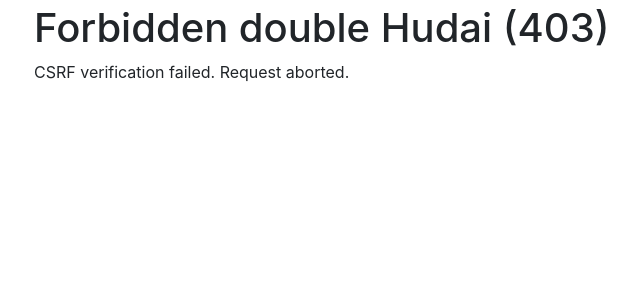
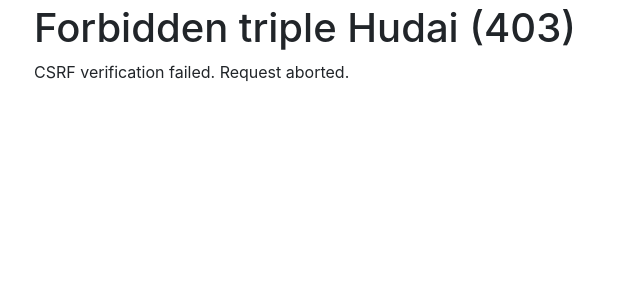
Before and after one commit to mahidul-islam/arrijal, a Django app: template arrijal/templates/403.html in a window 1280 px wide. Shown: the part 56-356 px from the top of the page, without its empty margins (51-691 px from the left). Run offline with Django 3.2, Linux system fonts and the light colour scheme; the template is opened without the code that fills it, so the values that code supplies are empty; some libraries are stand-ins or nearby versions.

Commit message:
testing still

```diff
--- a/arrijal/templates/403.html
+++ b/arrijal/templates/403.html
@@ -3,7 +3,7 @@
 {% block title %}Forbidden (403){% endblock %}
 
 {% block content %}
-<h1>Forbidden double Hudai (403)</h1>
+<h1>Forbidden triple Hudai (403)</h1>
 
 <p>CSRF verification failed. Request aborted.</p>
 {% endblock content %}
```
